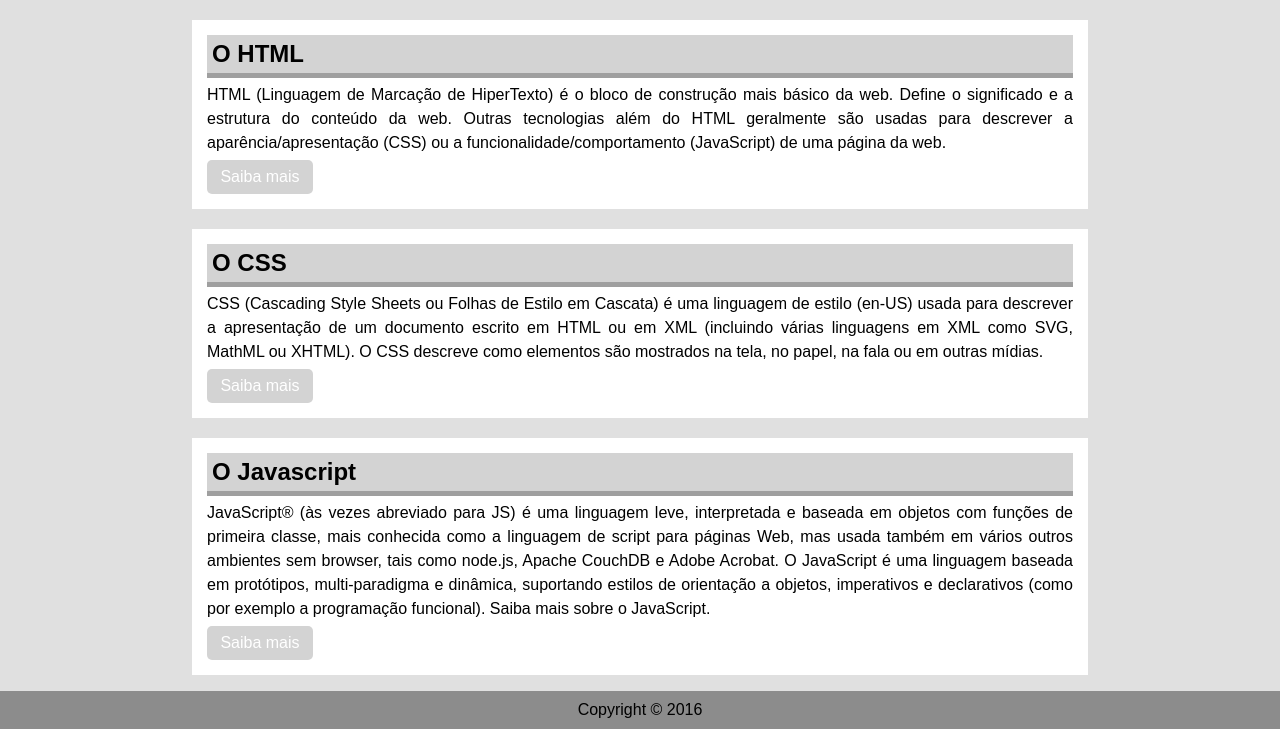
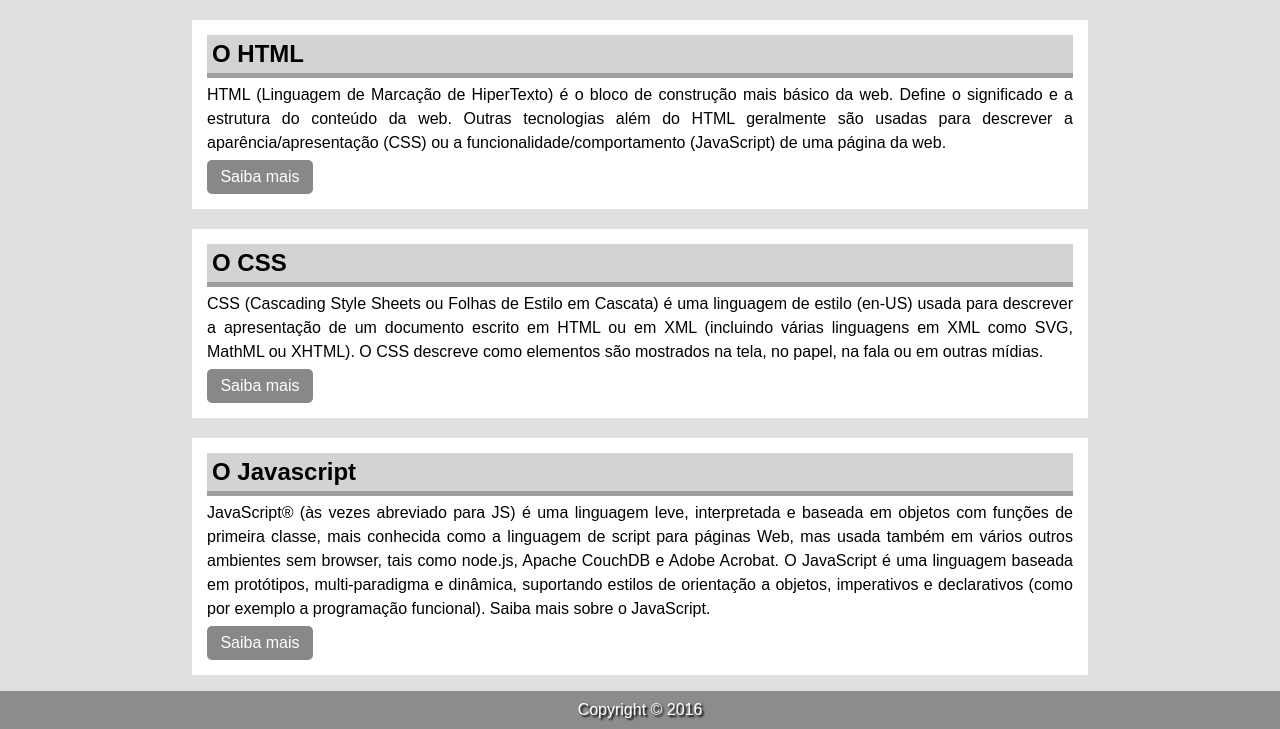
Before and after one commit to LucasMessiasN/Desafio-Cursos-SerFrontend, a plain HTML site: page index.html in a window 1280 px wide. Shown: the part 585-1314 px from the top of the page. Drawn offline with Linux system fonts and the light colour scheme.

Commit message:
Update css

```diff
--- a/style.css
+++ b/style.css
@@ -92,7 +92,7 @@ article a{
     display: block;
     margin: 5px;
     padding: 8px;
-    background-color: rgb(211, 211, 211);
+    background-color: rgb(136, 136, 136);
     width: 90px;
     border-radius: 5px;
     text-decoration: none;
@@ -100,12 +100,14 @@ article a{
 }
 
 article a:hover{
-    background-color: rgb(136, 136, 136);
+    background-color: rgb(211, 211, 211);
 }
 
 footer p{
+    color: white;
     background-color: #00000060;
     text-align: center;
     margin-bottom: 0px;
     padding: 10px;
+    text-shadow: 2px 2px 2px black;
 }
```
